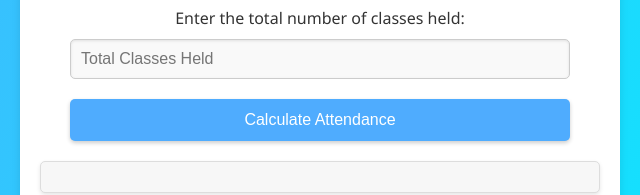
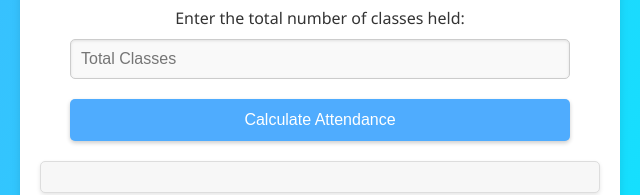
Before and after one commit to harshXprojects/Attendance-Calculator, a plain HTML site: page index.html in a window 1280 px wide. Shown: the part 353-548 px from the top of the page, 320-960 px from the left. Drawn offline with Linux system fonts and the light colour scheme.

Commit message:
Update index.html

```diff
--- a/index.html
+++ b/index.html
@@ -12,7 +12,7 @@
         <p>Enter the number of classes you have attended:</p>
         <input type="number" placeholder="Classes Attended" class="Attended-Class js-Attended-class">
         <p>Enter the total number of classes held:</p>
-        <input type="number" placeholder="Total Classes Held" class="Classes-Held js-Classes-Held">
+        <input type="number" placeholder="Total Classes" class="Classes-Held js-Classes-Held">
         <button class="Attended-Class-Button" onclick="insertData()">Calculate Attendance</button>
         <div class="output js-output-element"></div>
     </div>
```
